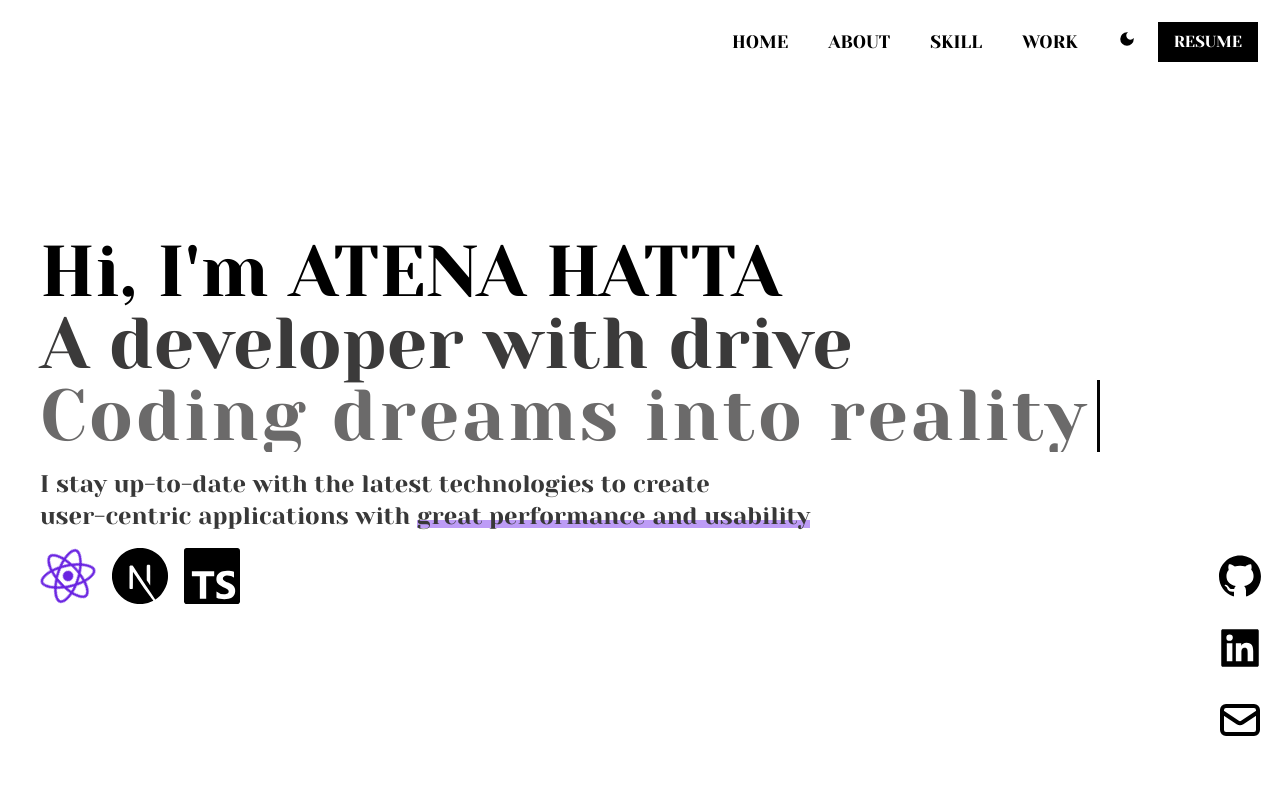
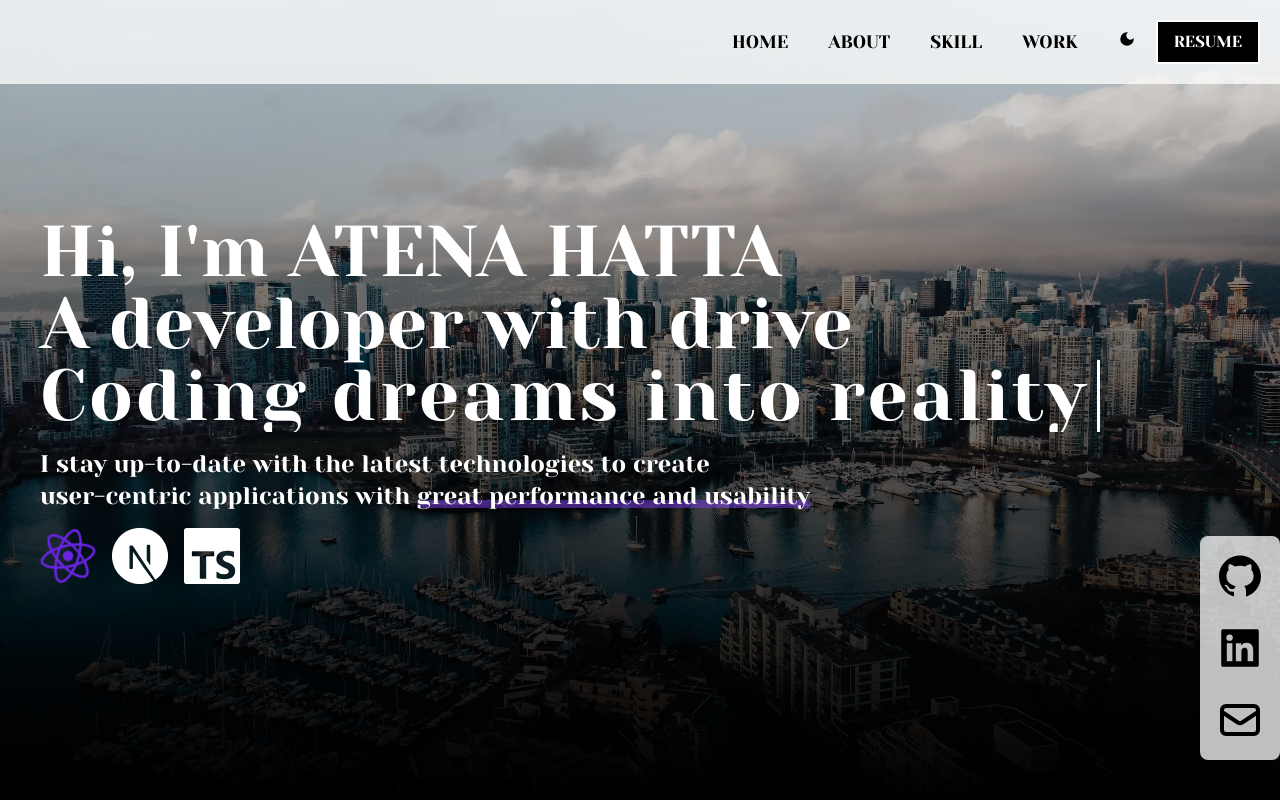
Before and after one commit to AtenaHatta/Portfolio-Nextjs, a Next.js app: page / in a window 1280 px wide. Shown: the top 800 px of the page. Built offline with nearby package versions, Linux system fonts and the light colour scheme.

Commit message:
ADDED bg image

```diff
--- a/src/app/(main)/components/About/About.tsx
+++ b/src/app/(main)/components/About/About.tsx
@@ -5,13 +5,13 @@ export default function About({ className = "" }) {
   const { darkMode } = useDarkMode();
 
   return (
-    <section id="about">
-      <div className="flex items-center">
+    <section id="about" className="bg-white w-full h-full">
+      <div className="flex items-center w-full h-full">
         <h1 className="text-6xl md:text-8xl pl-2 text-gray-300">ABOUT</h1>
         <div className="border-b text-gray-300" style={{ width: "30%" }}></div>
       </div>
-      <div className={`about ${className}`}>
-        <div className="relative text-black bg-white flex items-center flex-col md:flex-row justify-center pt-24 md:pt-24 pb-32 md:py-80 md:h-full">
+      <div  className={`about ${className}  `}>
+        <div className="relative text-black bg-white  flex items-center flex-col md:flex-row justify-center pt-24 md:pt-24 pb-32 md:py-80 md:h-full">
           <div
             className={`${
               darkMode == "dark" ? "invert" : ""
--- a/src/app/(main)/components/Footer/Footer.tsx
+++ b/src/app/(main)/components/Footer/Footer.tsx
@@ -1,11 +1,15 @@
 import { AiFillGithub } from "react-icons/ai";
+import { useDarkMode } from "@/app/(main)/components/DarkModeProvider";
 
 export default function Footer() {
   const date = new Date().getFullYear();
+  const { darkMode } = useDarkMode();
 
   return (
-    <div className="fixed bottom-0 -z-10 h-[400px] text-white bg-black w-full flex items-center text-center justify-center">
-      <div className="flex-row">
+    <div className={`${
+      darkMode == "dark" ? "invert" : ""
+    } text-white bg-transparent h-[100vh] w-full flex items-center text-center justify-center`}>
+      <div className="flex-row text-white">
         <h1 className="text-2xl md:text-4xl font-yesevaOne">ATENA HATTA</h1>
         <p className="text-xs md:text-lg">All rights reserved &copy; {date} by Atena Hatta</p>
         <div className="flex items-center text-center justify-center">
--- a/src/app/(main)/components/Hero/Hero.tsx
+++ b/src/app/(main)/components/Hero/Hero.tsx
@@ -1,27 +1,34 @@
 import { SiNextdotjs, SiReact, SiTypescript } from "react-icons/si";
+import { useDarkMode } from "@/app/(main)/components/DarkModeProvider";
 import "./heroStyle.css";
 
 export default function Hero() {
+  const { darkMode } = useDarkMode();
   return (
-    <section id="home">
-      <div className="flex h-[105dvh] items-center bg-white text-black">
+    <section id="home" className={`${
+      darkMode == "dark" ? "invert" : ""
+    }`}>
+      <div className="w-full h-[100vh]   relative ">
+        <div className="flex w-full h-full items-center text-white">
           <div className="font-yesevaOne ml-1 md:ml-10">
-          <h1 className="text-7xl">
+            <h1 className="text-7xl ">
               Hi, I&apos;m{" "}
-            <span className="block md:inline text-5xl md:text-7xl">
+              <span
+                className="block md:inline text-5xl md:text-7xl"
+              >
                 ATENA HATTA
               </span>
             </h1>
-          <h1 className="text-5xl md:text-7xl text-[#3b3a3a]">
+            <h1 className="text-5xl md:text-7xl text-white">
               <span className="block md:inline text-5xl md:text-7xl">
                 A developer{" "}
               </span>
               with drive
             </h1>
-          <h2 className="flex text-base md:text-7xl animate-typewriter text-[#6b6a6a] tracking-tighter">
+            <h2 className="flex text-base md:text-7xl animate-typewriter text-white tracking-tighter">
               Coding dreams into reality
             </h2>
-          <div className="text-sm md:text-2xl my-1 md:my-4 text-[#383838]">
+            <div className="text-sm md:text-2xl my-1 md:my-4 text-white">
               <h3>
                 I stay up-to-date with{" "}
                 <span className="block md:inline">
@@ -43,6 +50,7 @@ export default function Hero() {
             </div>
           </div>
         </div>
+      </div>
     </section>
   );
 }
--- a/src/app/(main)/components/Hero/heroStyle.css
+++ b/src/app/(main)/components/Hero/heroStyle.css
@@ -29,7 +29,7 @@ h2 {
   }
   @keyframes blinkTextCursor {
     from {
-      border-right-color: hsl(0, 0%, 0%);
+      border-right-color: hsl(0, 0%, 100%);
     }
     to {
       border-right-color: transparent;
--- a/src/app/(main)/components/Skill/Skill.tsx
+++ b/src/app/(main)/components/Skill/Skill.tsx
@@ -4,13 +4,13 @@ import { frontendIcons, backendIcons, otherIcons } from "./Icons";
 
 export default function Skill({ className = "" }) {
   return (
-    <section id="skill">
-      <div className="flex items-center">
-        <h1 className="text-6xl md:text-8xl pl-2 text-gray-300">SKILL</h1>
-        <div className="border-b text-gray-300" style={{ width: "30%" }}></div>
+    <section id="skill" className="bg-white">
+      <div className="flex  items-center">
+        <h1 className="text-6xl md:text-8xl pl-2  text-gray-300">SKILL</h1>
+        <div className="border-b text-gray-300 " style={{ width: "30%" }}></div>
       </div>
-      <div className="bg-white text-black items-center flex flex-col justify-center px-2 pb-32 md:pb-80 pt-2 md:pt-10 md:h-full">
-        <div className={`work ${className}`}>
+      <div className=" text-black items-center flex flex-col justify-center px-2 pb-32 md:pb-80 pt-2 md:pt-10 md:h-full">
+        <div className={`work ${className}` }>
           <IconsSection title="Frontend" icons={frontendIcons} />
           <div className="flex flex-col md:flex-row md:pt-10 justify-between">
             <div className="xs:mr-0 md:mr-20">
--- a/src/app/(main)/components/Work/WorkCard.tsx
+++ b/src/app/(main)/components/Work/WorkCard.tsx
@@ -58,7 +58,7 @@ export default function Work({ project }: WorkProps) {
         {project.description}
       </h3>
 
-      <div className="flex justify-center text-xs md:text-sm space-x-1 m-2 md:m-3">
+      <div className="flex flex-wrap justify-center text-xs md:text-sm space-x-1 m-2 md:m-3">
         {project.icons.map((icon: string) => (
           <p
             key={icon}
--- a/src/app/(main)/components/Work/WorkWrapper.tsx
+++ b/src/app/(main)/components/Work/WorkWrapper.tsx
@@ -4,7 +4,7 @@ import { projectsData } from "./data";
 
 function WorkWrapper({ className = "" }) {
   return (
-    <section id="work">
+    <section id="work" className="bg-white">
       <div className="flex items-center">
         <h1 className="text-6xl md:text-8xl pl-2 text-gray-300">WORK</h1>
         <div className="border-b text-gray-300" style={{ width: "30%" }}></div>
--- a/src/app/layout.tsx
+++ b/src/app/layout.tsx
@@ -25,7 +25,7 @@ export default function RootLayout({ children }: RootLayoutProps) {
         <link rel="icon" href="/images/favicon.ico" sizes="any" />
       </head>
       <ThemeContextProvider>
-        <body className={yesevaOne.className}>{children}</body>
+        <body className={yesevaOne.className}>{children}</body >
       </ThemeContextProvider>
     </html>
   );
--- a/src/app/page.tsx
+++ b/src/app/page.tsx
@@ -42,9 +42,14 @@ export default function Home() {
     <>
       <Navbar />
       <div
+        className={`  fixed top-0 left-0 h-screen w-full bg-cover -z-10 ${
+          darkMode == "dark" ? " bg-bghero_dark" : "bg-bghero_light"
+        } `}
+      />
+      <div
         className={` ${
           darkMode == "dark" ? "invert" : ""
-        } text-black bg-white max-w-[2560px] mx-auto relative`}
+        } text-black  max-w-[2560px] mx-auto relative `}
       >
         <Hero />
         <About className="fadeIn" />
@@ -57,7 +62,6 @@ export default function Home() {
         >
           <Contact />
         </div>
-        <div className="w-full mb-[400px] -z-20" />
         <Footer />
       </div>
     </>
--- a/tailwind.config.js
+++ b/tailwind.config.js
@@ -4,7 +4,8 @@ module.exports = {
   theme: {
     extend: {
       backgroundImage: {
-        topbg_img: "url(/images/bg_portfolio.webp)",
+        bghero_light: "linear-gradient(180deg, rgba(0, 0, 0, 0.01), #000000 100%),url(/images/bg_hero.webp)",
+        bghero_dark:"linear-gradient(180deg, rgba(0, 0, 0, 0.01), #000000 100%),url(/images/bg_hero_dark.webp)",
         profile_img: "url(/images/profilephoto.webp)",
         about_img: "url(/images/about.webp)",
         myYoutube_img: "url(/images/youtube.webp)",
```
Also changed, not shown: public/images/bg_hero.webp (renamed from public/images/bg_portfolio.webp), public/images/bg_hero_dark.webp (added). Lines whose indentation alone changed are shown as unchanged.
